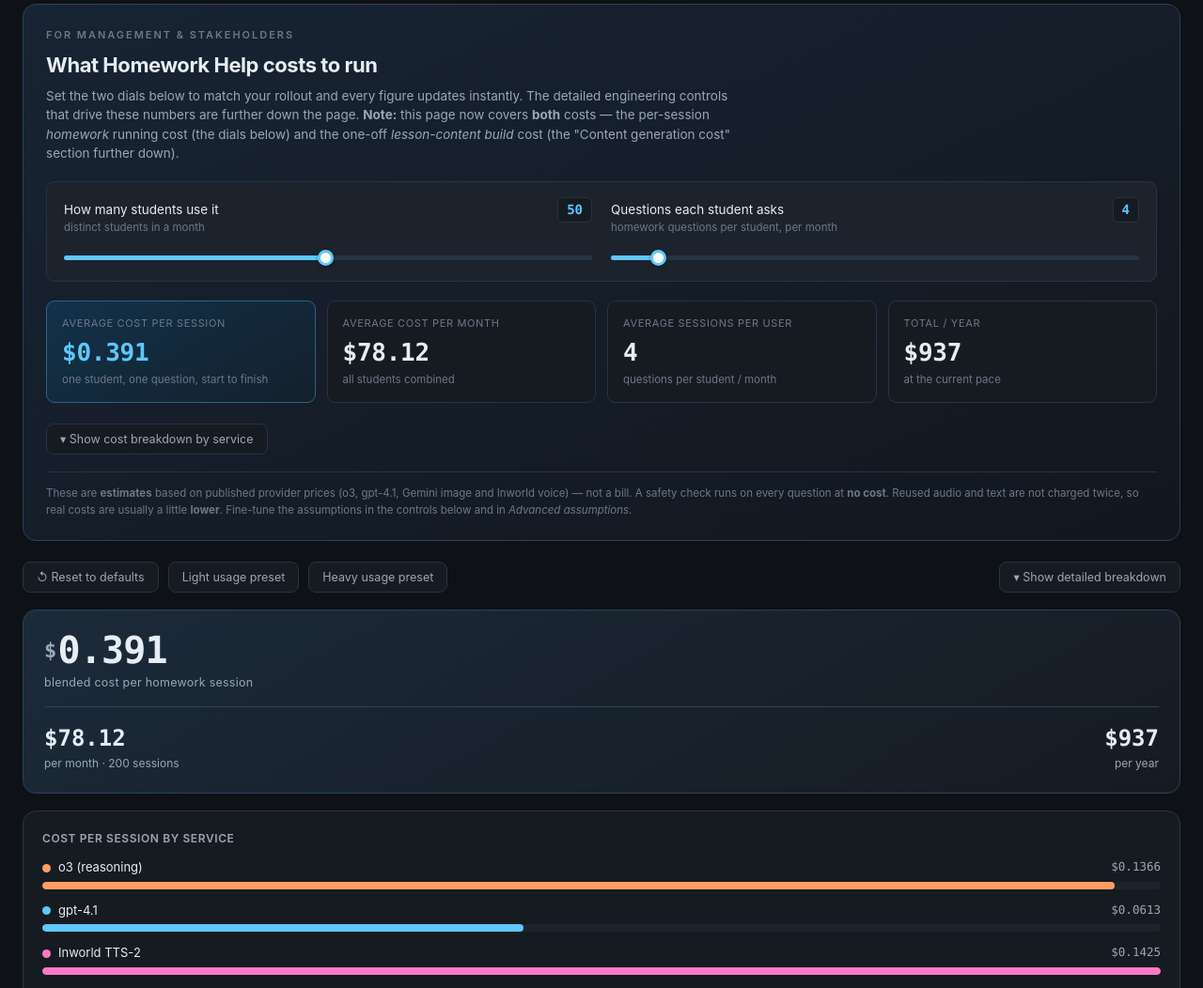
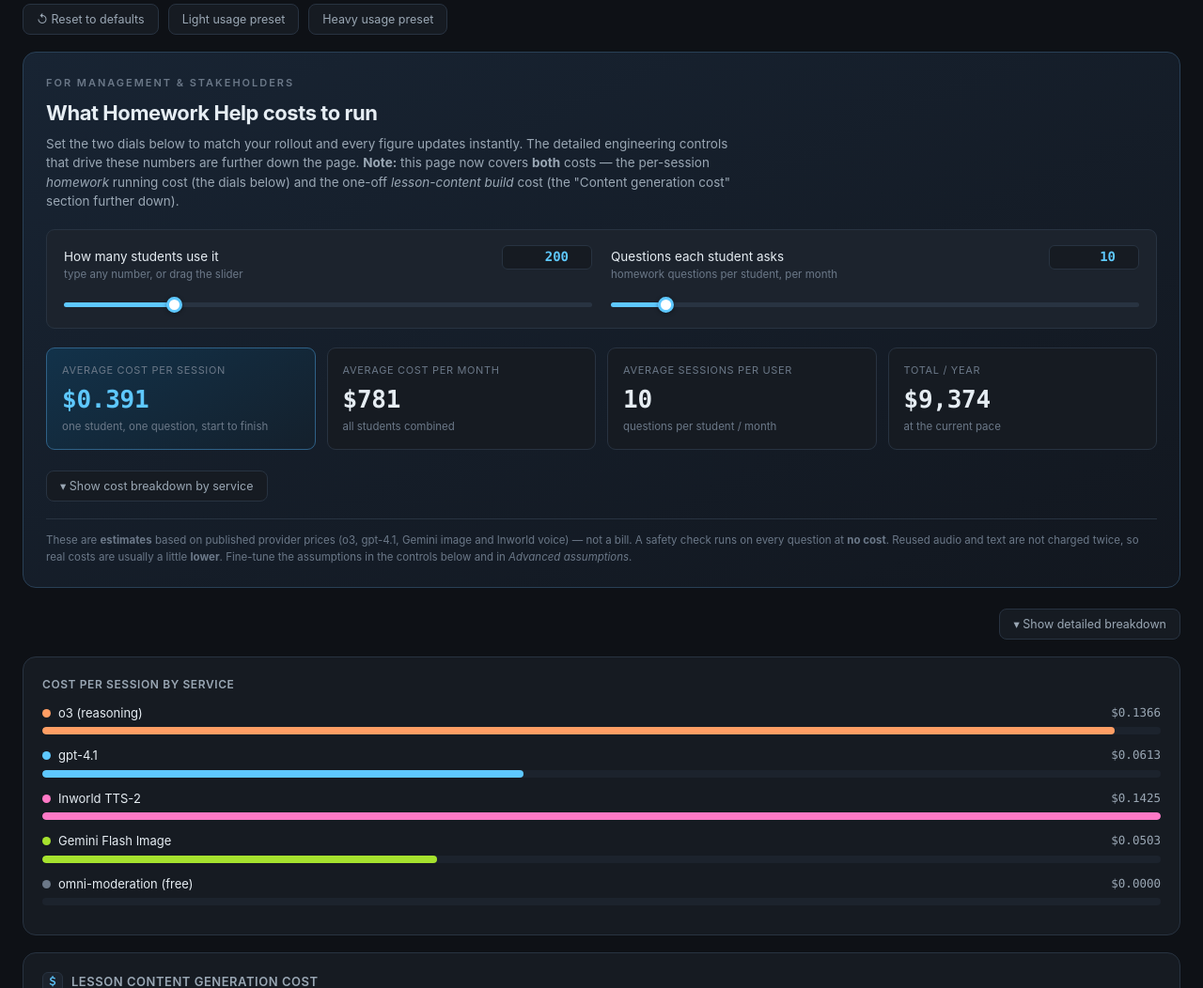
Before and after one commit to Versavvy/cost-estimation, a plain HTML site: page index.html in a window 1280 px wide. Shown: the part 289-1341 px from the top of the page at 94% size. Drawn offline with Linux system fonts and the light colour scheme.

Commit message:
update-cost

```diff
--- a/index.html
+++ b/index.html
@@ -87,15 +87,6 @@
 
   /* sticky results */
   .results{position:sticky;top:18px}
-  .total-card{background:linear-gradient(150deg,#1b2a3a,#161b22);border:1px solid #2b4357;
-    border-radius:var(--radius);padding:22px;margin-bottom:18px}
-  .total-card .big{font-size:40px;font-weight:750;letter-spacing:-.02em;line-height:1;font-family:var(--mono)}
-  .total-card .big .cur{font-size:22px;color:var(--ink-dim);vertical-align:6px;margin-right:2px}
-  .total-card .lab{color:var(--ink-dim);font-size:12.5px;margin-top:6px;letter-spacing:.02em}
-  .total-card .month{margin-top:16px;padding-top:15px;border-top:1px solid #2b4357;display:flex;
-    justify-content:space-between;align-items:flex-end}
-  .total-card .month .m-big{font-size:24px;font-weight:700;font-family:var(--mono)}
-  .total-card .month .m-lab{color:var(--ink-dim);font-size:12px}
 
   .scen{display:flex;gap:10px;margin-bottom:18px}
   .scen .s{flex:1;background:var(--panel);border:1px solid var(--line);border-radius:var(--radius-sm);
@@ -153,6 +144,7 @@
 
   .note{font-size:12px;color:var(--ink-faint);margin-top:6px;line-height:1.55}
   .toolbar{display:flex;gap:10px;margin-bottom:18px;flex-wrap:wrap}
+  .toolbar-top{margin-top:2px}
   .btn{background:var(--panel);border:1px solid var(--line);color:var(--ink-dim);border-radius:8px;
     padding:8px 14px;font-size:12.5px;cursor:pointer;font-family:var(--sans);transition:.15s}
   .btn:hover{border-color:var(--accent);color:var(--ink)}
@@ -184,6 +176,8 @@
   .exec-dial label small{display:block;color:var(--ink-faint);font-size:11.5px;font-weight:400;margin-top:1px}
   .exec-dial label .v{font-family:var(--mono);color:var(--accent);font-weight:700;font-size:14px;
     background:var(--panel);padding:2px 9px;border-radius:6px;border:1px solid var(--line);white-space:nowrap}
+  .exec-dial label input.vnum{width:96px;text-align:right;line-height:1.4}
+  .exec-dial label input.vnum:focus{outline:none;border-color:var(--accent)}
   .exec-hero-cards{display:grid;grid-template-columns:repeat(4,1fr);gap:12px;margin-bottom:22px}
   @media(max-width:820px){.exec-hero-cards{grid-template-columns:repeat(2,1fr)}}
   @media(max-width:420px){.exec-hero-cards{grid-template-columns:1fr}}
@@ -259,6 +253,12 @@
     </div>
   </header>
 
+  <div class="toolbar toolbar-top">
+    <button class="btn" id="btnReset">↺ Reset to defaults</button>
+    <button class="btn" id="btnLow">Light usage preset</button>
+    <button class="btn" id="btnHeavy">Heavy usage preset</button>
+  </div>
+
   <!-- ============ EXECUTIVE SUMMARY (management / stakeholders) ============ -->
   <section class="exec">
     <div class="eyebrow">For management &amp; stakeholders</div>
@@ -270,12 +270,14 @@
 
     <div class="exec-dials">
       <div class="exec-dial">
-        <label><span>How many students use it<small>distinct students in a month</small></span><span class="v" id="exUsersV">50</span></label>
-        <input type="range" id="exUsers" min="1" max="100" step="1" value="50">
+        <label><span>How many students use it<small>type any number, or drag the slider</small></span>
+          <input type="number" class="v vnum" id="exUsersNum" min="1" max="100000" step="1" value="200"></label>
+        <input type="range" id="exUsers" min="1" max="1000" step="1" value="200">
       </div>
       <div class="exec-dial">
-        <label><span>Questions each student asks<small>homework questions per student, per month</small></span><span class="v" id="exSpuV">4</span></label>
-        <input type="range" id="exSpu" min="1" max="40" step="1" value="4">
+        <label><span>Questions each student asks<small>homework questions per student, per month</small></span>
+          <input type="number" class="v vnum" id="exSpuNum" min="1" max="1000" step="1" value="10"></label>
+        <input type="range" id="exSpu" min="1" max="100" step="1" value="10">
       </div>
     </div>
 
@@ -347,9 +349,6 @@
   </section>
 
   <div class="toolbar">
-    <button class="btn" id="btnReset">↺ Reset to defaults</button>
-    <button class="btn" id="btnLow">Light usage preset</button>
-    <button class="btn" id="btnHeavy">Heavy usage preset</button>
     <button class="btn" id="btnDetail" style="margin-left:auto">▾ Show detailed breakdown</button>
   </div>
 
@@ -364,13 +363,13 @@
         flow (upload → walkthrough → complete). Total monthly sessions = users × sessions per user.</p>
 
         <div class="ctrl">
-          <label><span class="lbl">Active users / month<small>distinct students using Homework Help</small></span><span class="v" id="vUsers">50</span></label>
-          <input type="range" id="users" min="1" max="100" step="1" value="50">
+          <label><span class="lbl">Active users / month<small>distinct students using Homework Help</small></span><span class="v" id="vUsers">200</span></label>
+          <input type="range" id="users" min="1" max="1000" step="1" value="200">
         </div>
 
         <div class="ctrl">
-          <label><span class="lbl">Sessions per user / month<small>how many questions one student brings</small></span><span class="v" id="vSpu">4</span></label>
-          <input type="range" id="spu" min="1" max="40" step="1" value="4">
+          <label><span class="lbl">Sessions per user / month<small>how many questions one student brings</small></span><span class="v" id="vSpu">10</span></label>
+          <input type="range" id="spu" min="1" max="100" step="1" value="10">
         </div>
 
         <div class="toggle-row" style="margin:2px 0 18px">
@@ -497,21 +496,6 @@
 
     <!-- ============ RESULTS ============ -->
     <div class="results">
-
-      <div class="total-card">
-        <div class="big"><span class="cur">$</span><span id="perSession">0.000</span></div>
-        <div class="lab">blended cost per homework session</div>
-        <div class="month">
-          <div>
-            <div class="m-big">$<span id="perMonth">0</span></div>
-            <div class="m-lab">per month · <span id="mSessions">1,000</span> sessions</div>
-          </div>
-          <div style="text-align:right">
-            <div class="m-big">$<span id="perYear">0</span></div>
-            <div class="m-lab">per year</div>
-          </div>
-        </div>
-      </div>
 
       <div class="scen detail-only">
         <div class="s">
@@ -717,10 +701,12 @@ const money = (n) => n>=100 ? n.toLocaleString("en-US",{maximumFractionDigits:0}
 
 // state object pulled from inputs
 function readState(){
+  const uCount = Math.max(1, Math.floor(+$("exUsersNum").value || 1));
+  const qCount = Math.max(1, Math.floor(+$("exSpuNum").value || 1));
   const s = {
-    users:     +$("users").value,
-    spu:       +$("spu").value,
-    sessions:  +$("users").value * +$("spu").value,
+    users:     uCount,
+    spu:       qCount,
+    sessions:  uCount * qCount,
     pctCalc:   +$("pctCalc").value/100,
     mixMode:   $("mixMode").checked,
     method:    (document.querySelector('input[name=inmethod]:checked')||{}).value || "image",
@@ -870,7 +856,6 @@ function render(){
   $("vSpu").textContent   = s.spu;
   $("uSpu").textContent   = s.spu;
   $("vSessions").textContent = s.sessions.toLocaleString("en-US");
-  $("mSessions").textContent = s.sessions.toLocaleString("en-US");
   $("vCalc").textContent  = (+$("pctCalc").value)+"%";
   $("vText").textContent  = (+$("pctText").value)+"%";
   $("vImage").textContent = (+$("pctImage").value)+"%";
@@ -900,9 +885,6 @@ function render(){
   });
 
   // totals
-  $("perSession").textContent = fmt(r.perSession,3);
-  $("perMonth").textContent   = money(r.perSession*s.sessions);
-  $("perYear").textContent    = money(r.perSession*s.sessions*12);
   $("sCalc").textContent      = fmt(r.calcSession,3);
   $("sExpl").textContent      = fmt(r.explSession,3);
 
@@ -911,9 +893,9 @@ function render(){
   $("uMonth").textContent = "$"+money(r.perSession*s.spu);
 
   // ---- executive summary (management view) ----
-  $("exUsers").value = s.users;   $("exSpu").value = s.spu;   // keep dials in sync with Section 1
-  $("exUsersV").textContent = s.users.toLocaleString("en-US");
-  $("exSpuV").textContent   = s.spu;
+  // number boxes are canonical; mirror the value into every slider (auto-clamps to each slider's max)
+  $("exUsers").value = s.users;   $("users").value = s.users;
+  $("exSpu").value   = s.spu;     $("spu").value   = s.spu;
   $("exPerSession").textContent  = "$"+fmt(r.perSession,3);
   $("exPerMonth").textContent    = "$"+money(r.perSession*s.sessions);
   $("exSessPerUser").textContent = s.spu;
@@ -978,7 +960,7 @@ function render(){
 }
 
 // ── presets ──────────────────────────────────────────────────────────────────
-const DEFAULTS = {users:50,spu:4,pctCalc:50,mixMode:false,inmethod:"image",
+const DEFAULTS = {exUsersNum:200,exSpuNum:10,pctCalc:50,mixMode:false,inmethod:"image",
   pctText:60,pctImage:30,pctDoc:10,pctDiagram:50,
   avgSteps:5,retry:115,avgAtt:3,avgAsk:1,audioOn:true,charsStep:220,charsExp:320,charsOv:400,charsFb:220,
   o3_in:2,o3_out:8,gpt_in:2,gpt_out:8,gem_img:0.067,tts_char:25};
@@ -997,9 +979,9 @@ function applyPreset(p){
 }
 $("btnReset").onclick = ()=>applyPreset(DEFAULTS);
 // The usage presets describe a whole population, so they switch on mix mode.
-$("btnLow").onclick   = ()=>applyPreset({...DEFAULTS, mixMode:true, users:50, spu:4, pctCalc:40, pctText:75, pctImage:20, pctDoc:5,
+$("btnLow").onclick   = ()=>applyPreset({...DEFAULTS, mixMode:true, exUsersNum:300, exSpuNum:10, pctCalc:40, pctText:75, pctImage:20, pctDoc:5,
   avgSteps:4, avgAtt:2, avgAsk:0, charsStep:180, charsOv:300});
-$("btnHeavy").onclick = ()=>applyPreset({...DEFAULTS, mixMode:true, users:100, spu:8, pctCalc:65, pctText:35, pctImage:45, pctDoc:20,
+$("btnHeavy").onclick = ()=>applyPreset({...DEFAULTS, mixMode:true, exUsersNum:600, exSpuNum:10, pctCalc:65, pctText:35, pctImage:45, pctDoc:20,
   pctDiagram:70, avgSteps:7, retry:140, avgAtt:5, avgAsk:3, charsStep:300, charsExp:500, charsOv:600, charsFb:300});
 
 // detailed-breakdown toggle — sections 3/4/5 + phase table are hidden by default
@@ -1019,9 +1001,12 @@ $("btnExecBreak").onclick = ()=>{
   $("btnExecBreak").textContent = on ? "▴ Hide cost breakdown by service" : "▾ Show cost breakdown by service";
 };
 
-// exec dials mirror the Section 1 sliders (two-way): drive users / sessions-per-user
-$("exUsers").addEventListener('input', ()=>{ $("users").value = $("exUsers").value; render(); });
-$("exSpu").addEventListener('input',   ()=>{ $("spu").value   = $("exSpu").value;   render(); });
+// The number boxes (#exUsersNum / #exSpuNum) are the canonical students / questions values.
+// Every slider — exec dials and Section 1 — writes into them before the generic render() below runs.
+$("exUsers").addEventListener('input', ()=>{ $("exUsersNum").value = $("exUsers").value; });
+$("exSpu").addEventListener('input',   ()=>{ $("exSpuNum").value   = $("exSpu").value;   });
+$("users").addEventListener('input',   ()=>{ $("exUsersNum").value = $("users").value;   });
+$("spu").addEventListener('input',     ()=>{ $("exSpuNum").value   = $("spu").value;     });
 
 // bind every input
 document.querySelectorAll('input').forEach(el=>{
```
